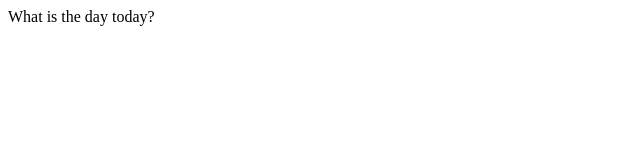
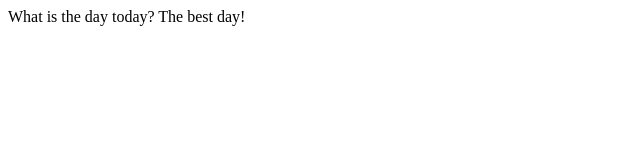
Before and after one commit to Olena-Rundikova/First, a plain HTML site: page index.html in a window 1280 px wide. Shown: the whole page, without its empty margins (0-640 px from the left). Drawn offline with Linux system fonts and the light colour scheme.

Commit message:
first commit

```diff
--- a/index.html
+++ b/index.html
@@ -8,5 +8,6 @@
 </head>
 <body>
     What is the day today?
+    The best day!
 </body>
 </html>
```
